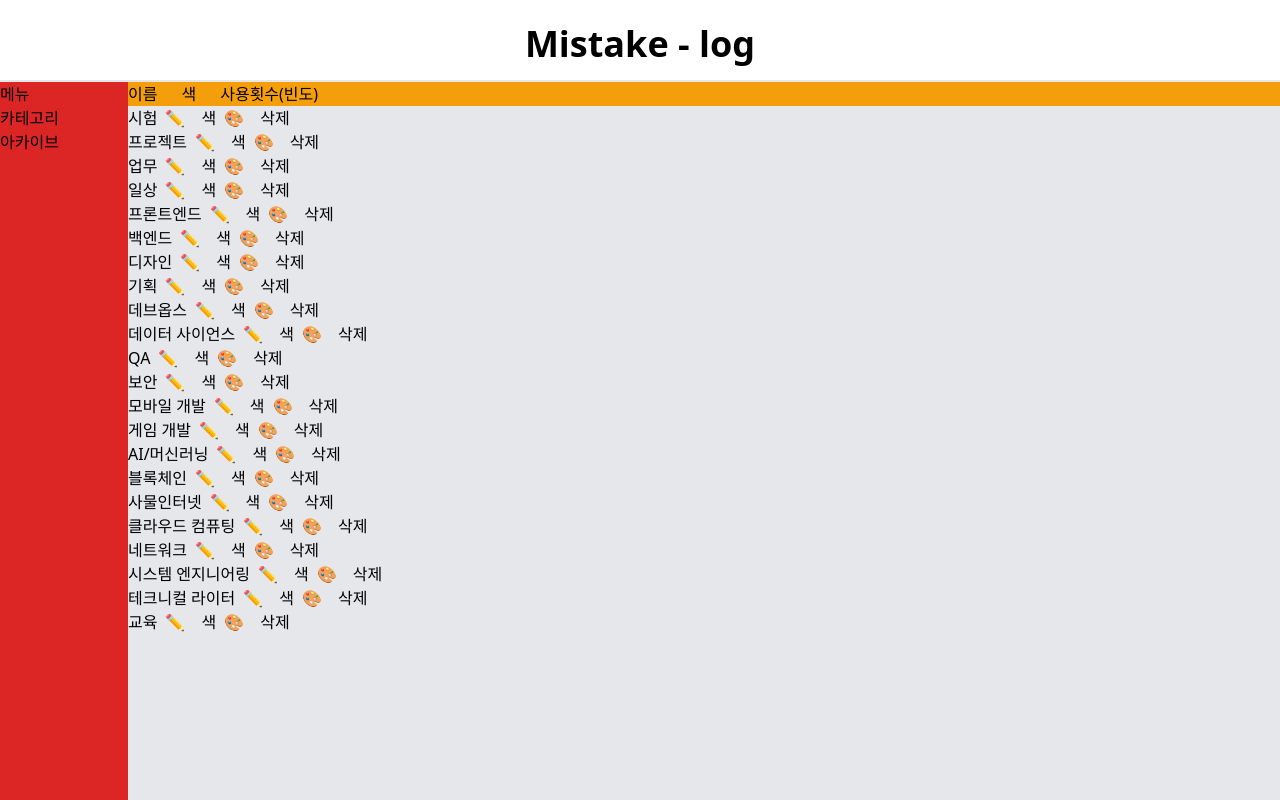
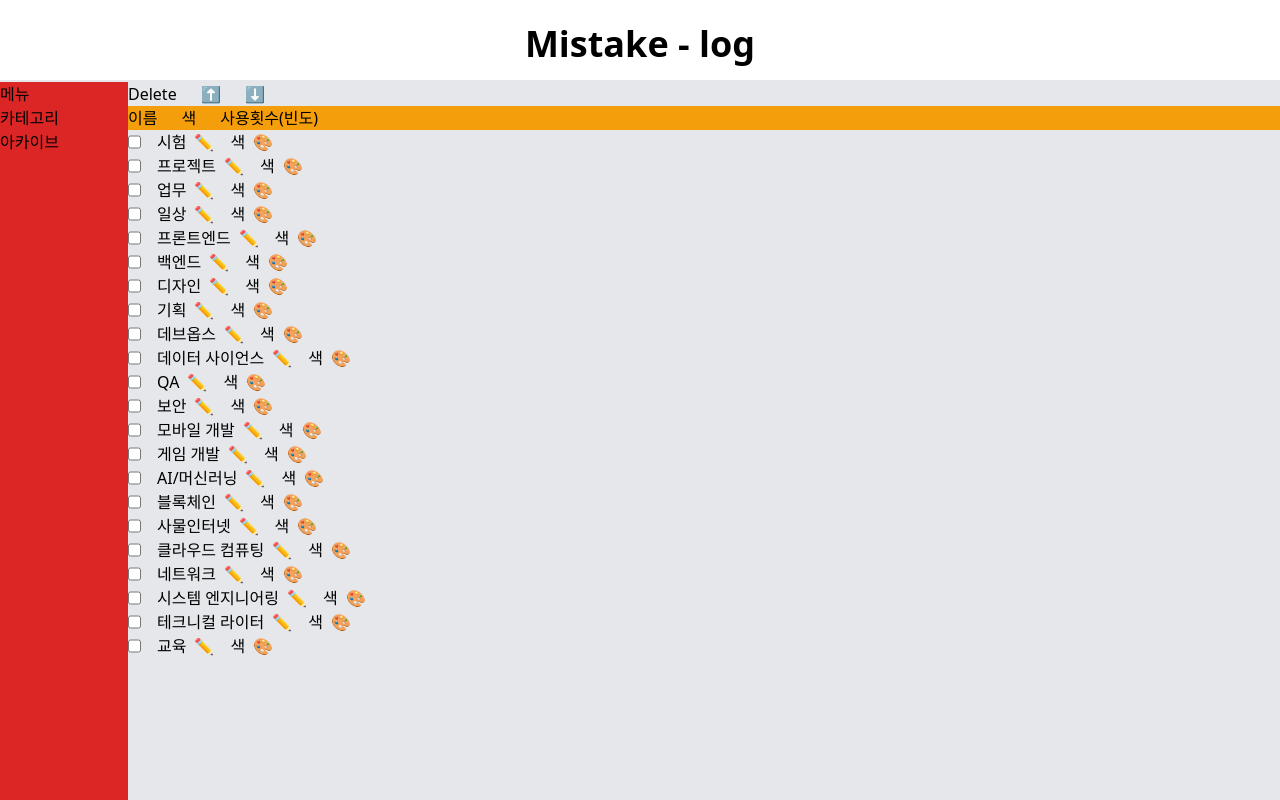
Before and after one commit to Daeun-100/mistake-log, a React (Vite) app: page /category in a window 1280 px wide. Built offline with nearby package versions, Linux system fonts and the light colour scheme.

Commit message:
feat(CategoryPage) : 삭제,우선순위 변경 버튼 추가

```diff
--- a/src/components/category/CategoryRow.tsx
+++ b/src/components/category/CategoryRow.tsx
@@ -5,6 +5,7 @@ type OwnProps = {
 const CategoryRow: React.FC<OwnProps> = ({ categoryName }) => {
   return (
     <div className="flex gap-4">
+      <input type="checkbox"></input>
       <div className="flex gap-2">
         <div>{categoryName}</div>
         <div>✏️</div>
@@ -13,7 +14,6 @@ const CategoryRow: React.FC<OwnProps> = ({ categoryName }) => {
         <div>색</div>
         <div>🎨</div>
       </div>
-      <div>삭제</div>
     </div>
   );
 };
--- a/src/pages/CategoryPage.tsx
+++ b/src/pages/CategoryPage.tsx
@@ -6,6 +6,12 @@ const CategoryPage = () => {
   const [category, setCategory] = useAtom(categoryAtom);
 
   return (
+    <div>
+      <div className="flex gap-6">
+        <div>Delete</div>
+        <div>⬆️</div>
+        <div>⬇️</div>
+      </div>
       <div>
         <div className="flex gap-6 bg-amber-500 ">
           <div>이름</div>
@@ -16,6 +22,7 @@ const CategoryPage = () => {
           return <CategoryRow key={categoryName} categoryName={categoryName} />;
         })}
       </div>
+    </div>
   );
 };
 
```
Lines whose indentation alone changed are shown as unchanged.
